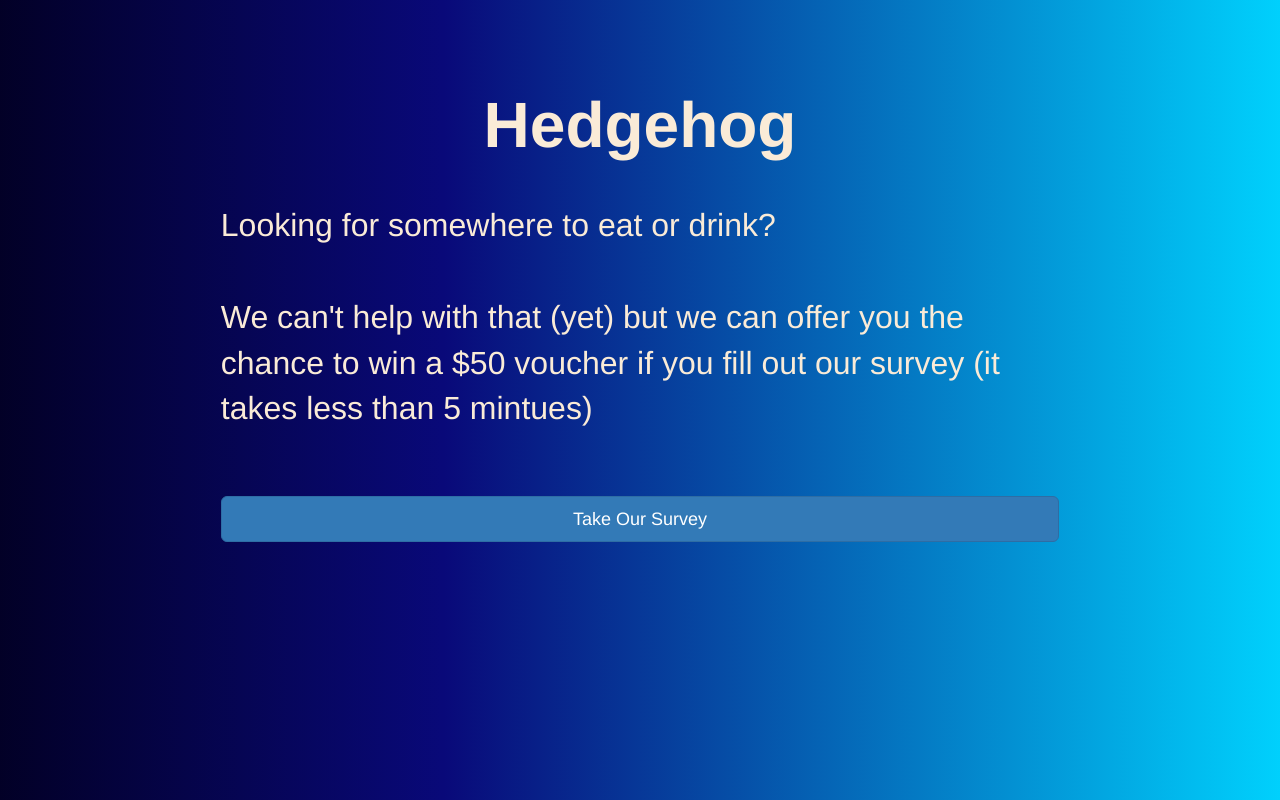
After one commit to thekitbag/Hedgehog-2.0, a Flask app: template webapp/templates/main/survey-landing-page.html in a window 1280 px wide. The commit adds this page. Run offline with Flask 2, Linux system fonts and the light colour scheme; the template is opened without the code that fills it, so the values that code supplies are empty; some libraries are stand-ins or nearby versions.

Commit message:
feature flagged landing page and started proper homepage

```diff
--- a/webapp/__init__.py
+++ b/webapp/__init__.py
@@ -1,8 +1,12 @@
 from ensurepip import bootstrap
 from flask import Flask
 from config import Config
+from flask_bootstrap import Bootstrap
+import posthog
 
-from flask_bootstrap import Bootstrap
+posthog.project_api_key = 'phc_UZILuAviYkk13s70pSY0JcMHvFNNPAxvBnS8loD3PCG'
+posthog.personal_api_key = 'phx_PJ7n5HJQpcveKM3lMBRthZtrVPo7bEdwiR4rYsmifAB'
+
 
 bootstrap=Bootstrap()
 
--- a/webapp/static/css/main.css
+++ b/webapp/static/css/main.css
@@ -10,18 +10,40 @@
     font-size: 66px;
 }
 
-.blurb-container {
+.company-name {
+    font-size: 8vh;
+    font-weight: 800;
+    margin: auto;
+    text-align: center;
+}
+
+.logo-container {
+    height:10vh;
+    width: 80%;
+    margin: auto;
+    margin-top: 10vh;
+}
+
+.form-container {
     height:80vh;
     width: 80%;
     margin: auto;
     margin-top: 10vh;
 }
 
-.company-name {
-    font-size: 8vh;
-    font-weight: 800;
+.search-form {
+    text-align: center;
+    font-size: 32px;
+}
+
+
+/* For the survey-landing page */
+
+.blurb-container {
+    height:80vh;
+    width: 80%;
     margin: auto;
-    text-align: center;
+    margin-top: 10vh;
 }
 
 .blurb {
--- /dev/null
+++ b/webapp/templates/main/survey-landing-page.html
@@ -0,0 +1,21 @@
+{% extends "base.html" %}
+
+{% block moreScripts %}
+<link rel= "stylesheet" type= "text/css" href= "{{ url_for('static',filename='css/main.css') }}">
+{% endblock moreScripts %}
+
+{% block app_content %}
+
+<div class="main row">
+    <div class="col-12">
+        <div class="blurb-container">
+            <div class="company-name">Hedgehog</div>
+            <div class="blurb">Looking for somewhere to eat or drink? <br><br>We can't help with that (yet) but we can offer you
+                the chance to win a $50 voucher if you fill out our survey (it takes less than 5 mintues)
+            </div>
+            <a href="https://forms.gle/nf1UVEPjoftRaWZj8"><div class="btn btn-primary btn-lg cta">Take Our Survey</div></a>
+        </div>
+    </div>
+</div>
+
+{% endblock %}
```
Also changed, not shown: webapp/main/forms.py (added, +9 -0 lines), webapp/main/routes.py (+13 -4 lines), webapp/templates/main/index.html (+10 -5 lines).
